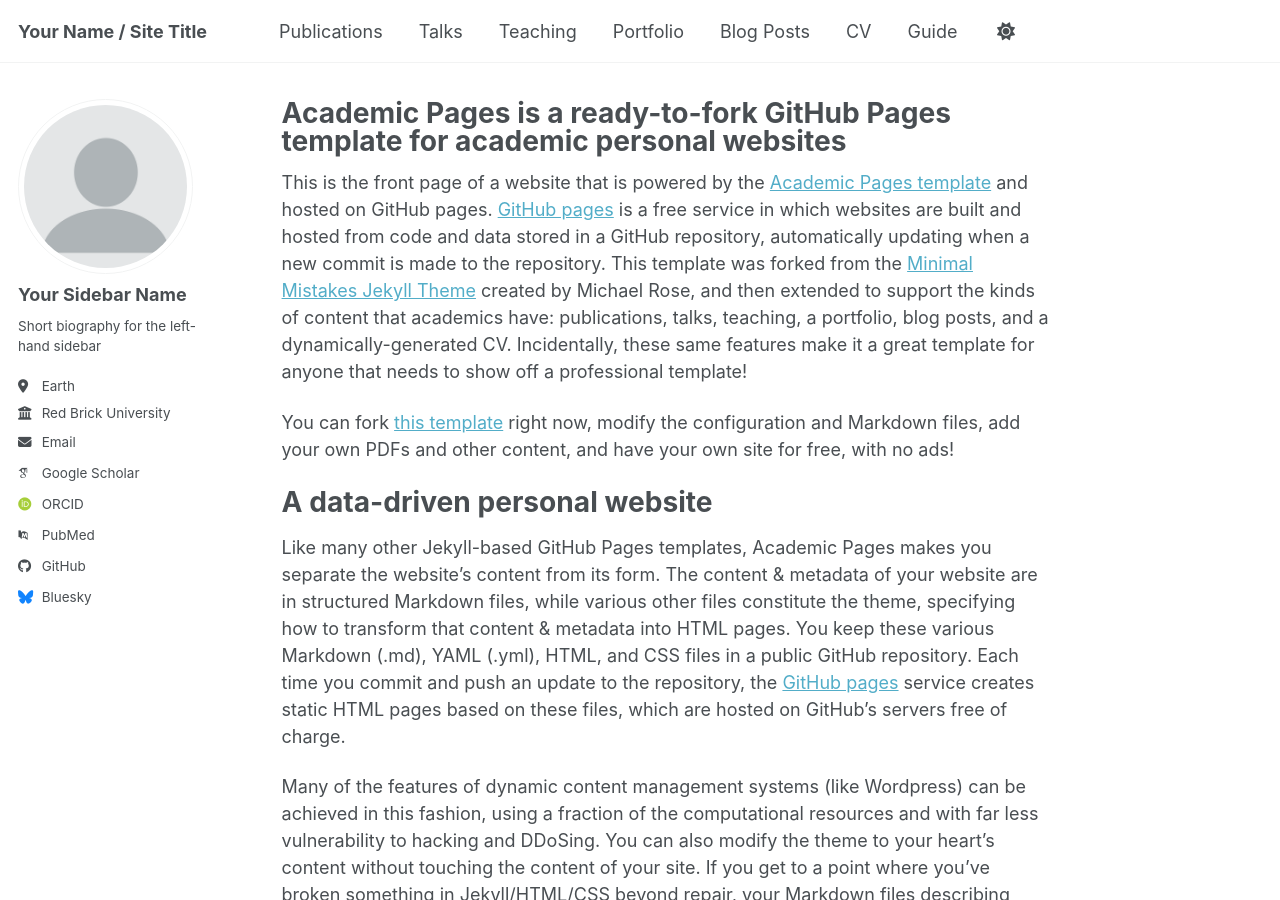
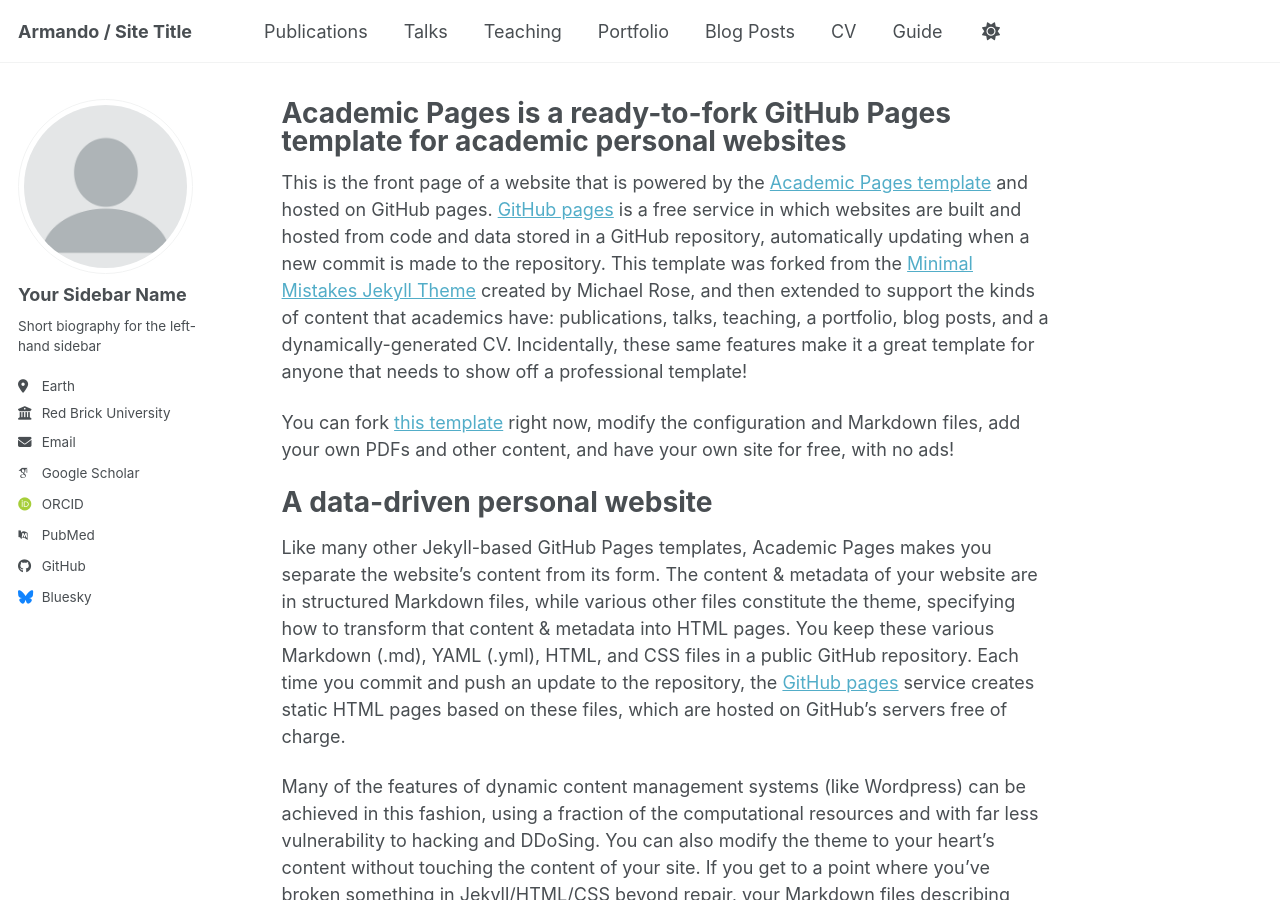
Before and after one commit to ArmandoR11/ArmandoR11.github.io, a Jekyll site: the page built from _pages/about.md, in a window 1280 px wide and 900 px high. Built offline with Jekyll 4.4.1, drawn with Linux system fonts in a browser that asks for light colours; some web fonts are replaced; a script bundle is joined from its source files by our own code; library files that are not in the unit come from our copies.

Commit message:
Update site title and name in config

```diff
--- a/_config.yml
+++ b/_config.yml
@@ -9,7 +9,7 @@
 # Basic Site Settings
 locale                   : "en-US"
 site_theme               : "default" # Currently available options are "default", "air"
-title                    : "Your Name / Site Title"
+title                    : "Armando / Site Title"
 title_separator          : "-"
 name                     : &name "Your Name"
 description              : &description "Your Name's academic portfolio"   # Update this with a general description of your site, this is the default if not overridden by a page
```
